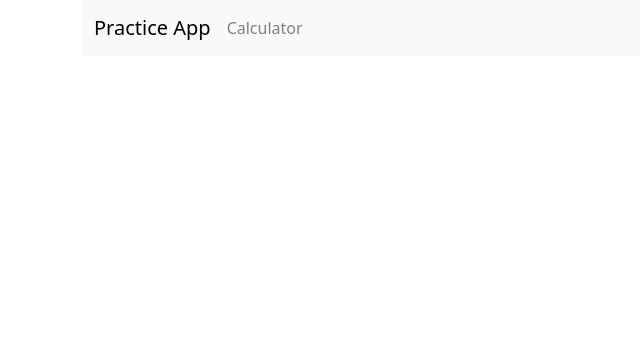
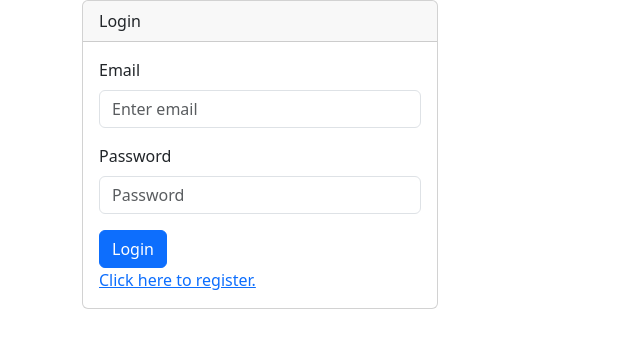
Before and after one commit to compilerharris/pixler-academy, a React (Create React App) app in the folder react/practice/: page / in a window 1280 px wide. Shown: the top 348 px of the page, without its empty margins (0-640 px from the left). Built offline with nearby package versions, Linux system fonts and the light colour scheme.

Commit message:
Create notes and update resource and syllabus.

```diff
--- a/react/practice/src/App.js
+++ b/react/practice/src/App.js
@@ -4,27 +4,102 @@
 import Container from 'react-bootstrap/Container';
 import Nav from 'react-bootstrap/Nav';
 import Navbar from 'react-bootstrap/Navbar';
-import NavDropdown from 'react-bootstrap/NavDropdown';
 import { Routes, Route, Link } from 'react-router-dom';
 import Calculator from './components/Calculator';
+import Button from 'react-bootstrap/Button';
+import Form from 'react-bootstrap/Form';
 
 function App() {
+  const [isLogin, setIsLogin] = useState(false);
+  const [showRegister, setShowRegister] = useState(false);
   return (
     <div className="container">
+      {
+        isLogin ?
+        <>
           <Navbar expand="lg" className="bg-body-tertiary">
             <Container>
-          <Navbar.Brand><Link style={{textDecoration:"none",color:"black"}} to="/">Practice App</Link></Navbar.Brand>
+              <Navbar.Brand><Link style={{ textDecoration: "none", color: "black" }} to="/">Practice App</Link></Navbar.Brand>
               <Navbar.Toggle aria-controls="basic-navbar-nav" />
               <Navbar.Collapse id="basic-navbar-nav">
                 <Nav className="me-auto">
-              <Link style={{textDecoration:"none",color:"gray"}} to="/calculator">Calculator</Link>
+                  <Link style={{ textDecoration: "none", color: "gray" }} to="/calculator">Calculator</Link>
                 </Nav>
               </Navbar.Collapse>
             </Container>
           </Navbar>
           <Routes>
-        <Route path='/calculator' element={<Calculator/>}/>
+            <Route path='/calculator' element={<Calculator />} />
           </Routes>
+        </>
+        :
+        <>
+          {
+            showRegister ?
+              <div className="row register">
+                <div className="col-md-4">
+                  <div className="card">
+                    <div className="card-header">Register</div>
+                    <div className="card-body">
+                      <Form>
+                        <Form.Group className="mb-3" controlId="formBasicEmail">
+                          <Form.Label>Email</Form.Label>
+                          <Form.Control type="email" placeholder="Enter email" />
+                          {/* <Form.Text className="text-muted">
+                            We'll never share your email with anyone else.
+                          </Form.Text> */}
+                        </Form.Group>
+
+                        <Form.Group className="mb-3" controlId="formBasicPassword">
+                          <Form.Label>Password</Form.Label>
+                          <Form.Control type="password" placeholder="Password" />
+                        </Form.Group>
+                        {/* <Form.Group className="mb-3" controlId="formBasicCheckbox">
+                          <Form.Check type="checkbox" label="Check me out" />
+                        </Form.Group> */}
+                        <Button variant="primary" type="submit">
+                          Register
+                        </Button>
+                      </Form>
+                      <Link>Click here to register.</Link>
+                    </div>
+                  </div>
+                </div>
+              </div>
+            :
+              <div className="row login">
+                <div className="col-md-4">
+                  <div className="card">
+                    <div className="card-header">Login</div>
+                    <div className="card-body">
+                      <Form>
+                        <Form.Group className="mb-3" controlId="formBasicEmail">
+                          <Form.Label>Email</Form.Label>
+                          <Form.Control type="email" placeholder="Enter email" />
+                          {/* <Form.Text className="text-muted">
+                            We'll never share your email with anyone else.
+                          </Form.Text> */}
+                        </Form.Group>
+
+                        <Form.Group className="mb-3" controlId="formBasicPassword">
+                          <Form.Label>Password</Form.Label>
+                          <Form.Control type="password" placeholder="Password" />
+                        </Form.Group>
+                        {/* <Form.Group className="mb-3" controlId="formBasicCheckbox">
+                          <Form.Check type="checkbox" label="Check me out" />
+                        </Form.Group> */}
+                        <Button variant="primary" type="submit">
+                          Login
+                        </Button>
+                      </Form>
+                      <Link>Click here to register.</Link>
+                    </div>
+                  </div>
+                </div>
+              </div>
+          }
+        </>
+      }
     </div>
   )
 
```
Also changed, not shown: 2 other files (tests, documents, lock files or other folders). Lines whose indentation alone changed are shown as unchanged.
